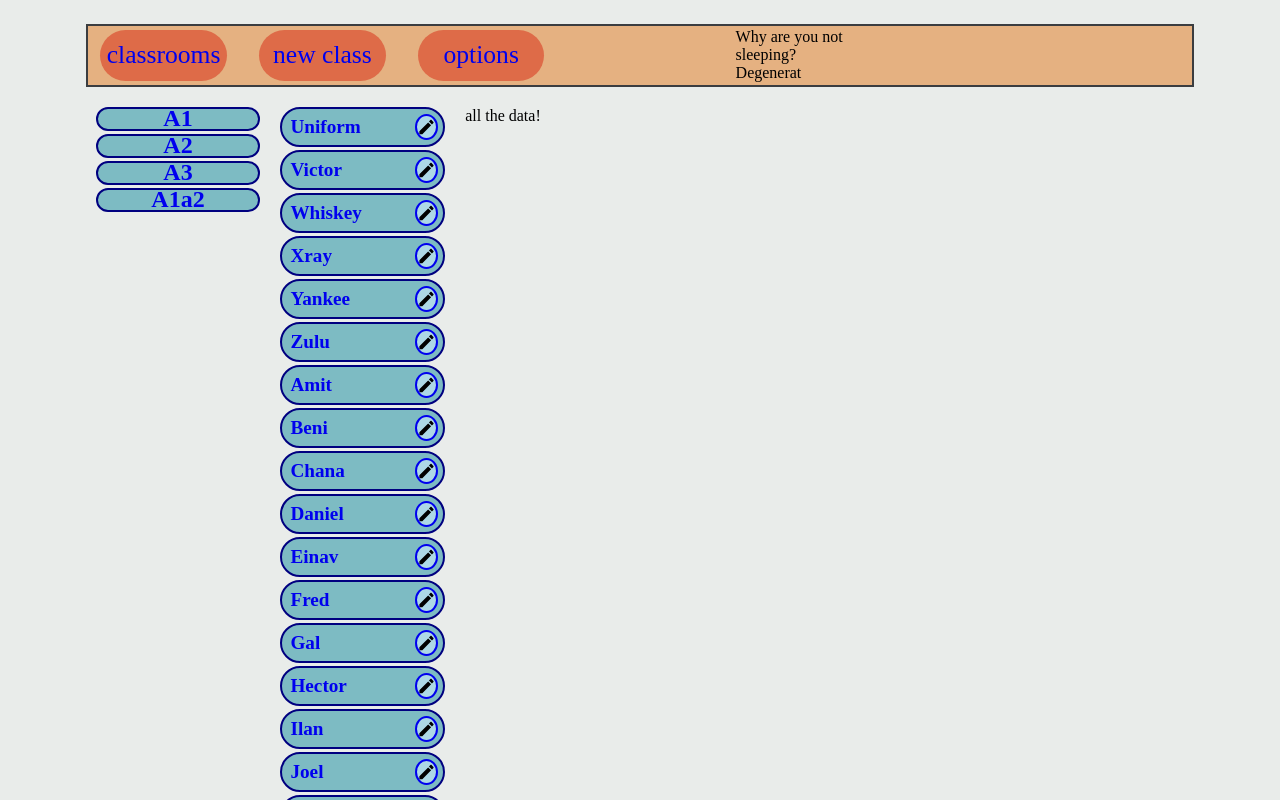
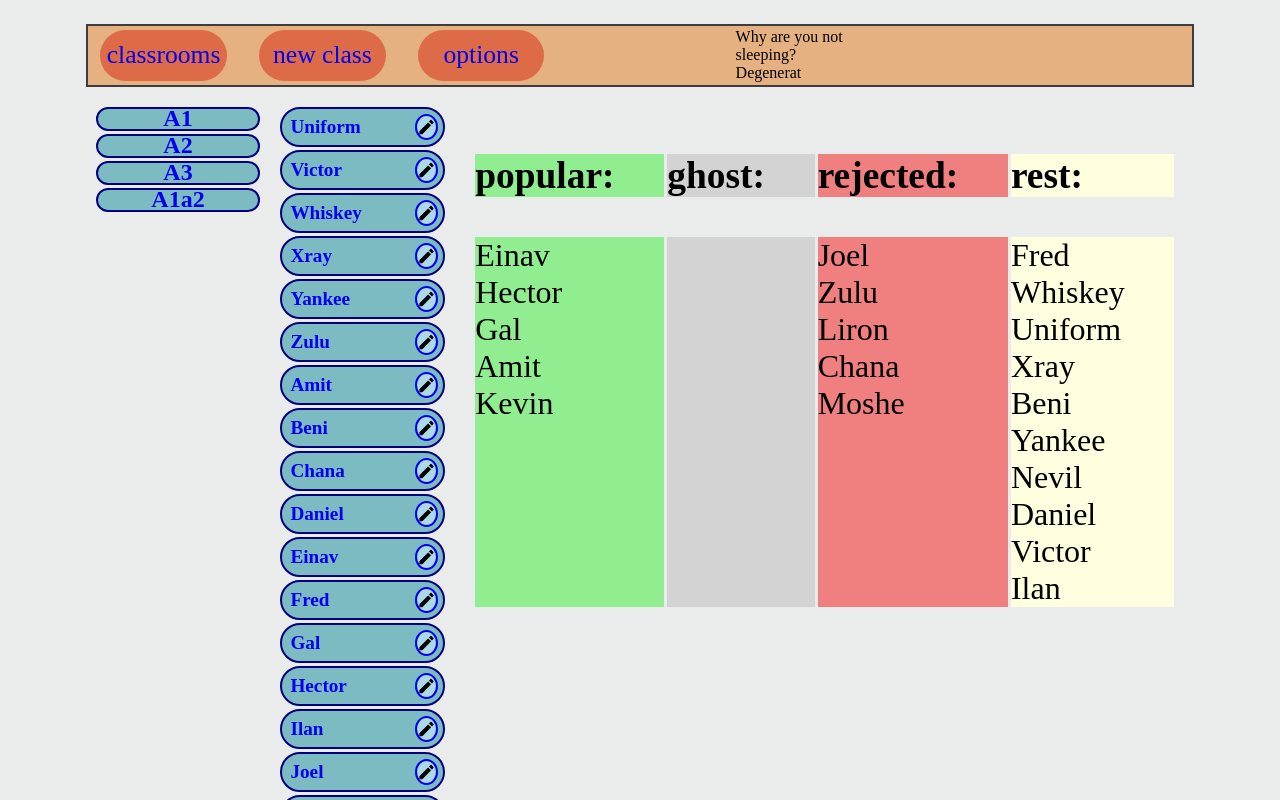
Before and after one commit to gulilo/Classroom, a React (Create React App) app: page /classroom/1 in a window 1280 px wide. Shown: the top 800 px of the page. Built offline with nearby package versions, Linux system fonts and the light colour scheme.

Commit message:
Class data

```diff
--- a/src/Components/ClassData.jsx
+++ b/src/Components/ClassData.jsx
@@ -1,9 +1,96 @@
 import React, { Component } from "react";
+import Style_MainGrid from "../cssFiles/MainGridLayout.module.css";
+import ClassTableStyle from "../cssFiles/ClassroomDataStyle.module.css";
+import _ from "lodash";
+import { MockedContext } from "../MockedContext";
 
 class ClassData extends Component {
-  state = {};
+  static contextType = MockedContext;
+
+  state = { students: [], ghosts: [] };
+
+  componentDidMount() {
+    const classroom = this.props.classroom;
+
+    const students = [];
+
+    _.forEach(classroom.students, (student) => {
+      _.forEach(student.likes, (like) => {
+        const stud = _.find(students, { id: like });
+        if (!stud) {
+          students.push({ id: like, like: 1, dislike: 0, sum: 1 });
+        } else {
+          stud.like++;
+          stud.sum++;
+        }
+      });
+      _.forEach(student.dislike, (dislike) => {
+        const stud = _.find(students, { id: dislike });
+        if (!stud) {
+          students.push({ id: dislike, like: 0, dislike: 1, sum: 1 });
+        } else {
+          stud.dislike++;
+          stud.sum++;
+        }
+      });
+    });
+
+    const ghosts = _.filter(students, ({ sum }) => sum <= 2);
+
+    const populars = _.filter(
+      _.difference(students, ghosts),
+      ({ like, dislike }) => like >= dislike * 2
+    );
+
+    const rejected = _.filter(
+      _.difference(students, _.union(ghosts, populars)),
+      ({ like, dislike }) => dislike >= like * 2
+    );
+
+    const rest = _.difference(students, _.union(ghosts, populars, rejected));
+
+    console.log(students);
+    console.log(ghosts);
+    console.log(populars);
+    console.log(rejected);
+    console.log(rest);
+
+    this.setState({ students, ghosts, populars, rejected, rest });
+  }
+
   render() {
-    return <div>all the data!</div>;
+    return (
+      <div className={ClassTableStyle.ClassMainTable}>
+        <h3 className={ClassTableStyle.likedH}>popular:</h3>
+        <span className={ClassTableStyle.liked}>
+        {_.map(this.state.populars, ({ id }) => (
+          <li> {this.context.student.getName(id)} </li>
+        ))}
+        </span>
+
+        <h3 className={ClassTableStyle.deslikedH}>rejected:</h3>
+        <span className={ClassTableStyle.desliked}>
+        {_.map(this.state.rejected, ({ id }) => (
+          <li>{this.context.student.getName(id)} </li>
+        ))}
+        </span>
+
+        <h3 className={ClassTableStyle.ghostsH}>ghost:</h3>
+        <span className={ClassTableStyle.ghosts}>
+        {_.map(this.state.ghosts, ({ id }) => (
+          <li>{this.context.student.getName(id)} </li>
+        ))}
+        </span>
+
+        <h3 className={ClassTableStyle.halfH}>rest:</h3>
+        <span className={ClassTableStyle.half}>
+        {_.map(this.state.rest, ({ id }) => (
+          <li>{this.context.student.getName(id)} </li>
+        ))}
+        </span>
+
+      </div>
+    );
   }
 }
 
--- a/src/Routes/ClassroomRoute.jsx
+++ b/src/Routes/ClassroomRoute.jsx
@@ -29,7 +29,7 @@ class ClassroomRoute extends Component {
           <ClassRoomComponent classroom={this.state.classroom} />
         </div>
         <div className={Style_MainGrid.AppMainArea}>
-          <ClassData />
+          <ClassData classroom={this.state.classroom} />
         </div>
       </div>
     );
--- /dev/null
+++ b/src/cssFiles/ClassroomDataStyle.module.css
@@ -0,0 +1,54 @@
+.ClassMainTable{
+    display: grid;
+    grid-template-rows: 2;
+
+    grid-template-columns:  repeat(4 1fr);
+
+    font-size: 2rem;
+
+    margin: 10px;
+    column-gap: 3px;
+    row-gap: 2px;
+
+}
+.likedH{
+    grid-row: 1;
+    grid-column: 1;
+    background-color: lightgreen;
+}
+.ghostsH{
+    grid-row: 1;
+    grid-column: 2;
+    background-color: lightgray;
+}
+.deslikedH{
+    grid-row: 1;
+    grid-column: 3;
+    background-color: lightcoral
+}
+.halfH{
+    grid-row: 1;
+    grid-column: 4;
+    background-color: lightyellow;
+}
+
+.liked{
+    grid-row: 2;
+    grid-column: 1;
+    background-color: lightgreen;
+}
+.ghosts{
+    grid-row: 2;
+    grid-column: 2;
+    background-color: lightgray;
+}
+.desliked{
+    grid-row: 2;
+    grid-column: 3;
+    background-color: lightcoral
+}
+.half{
+    grid-row: 2;
+    grid-column: 4;
+    background-color: lightyellow;
+}
```
